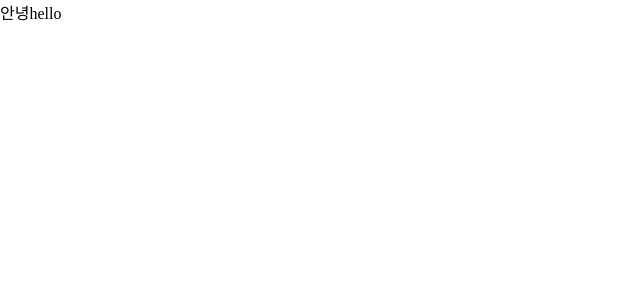
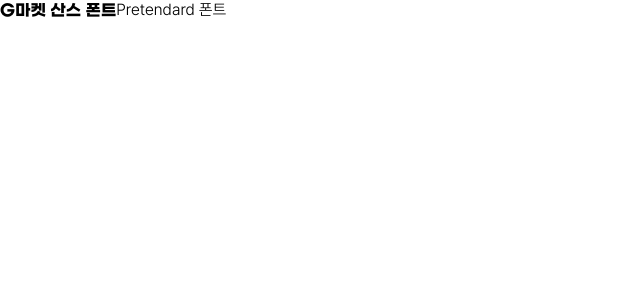
Before and after one commit to UMC-5th-Coumo/Coumo_Web, a React (Create React App) app: page / in a window 1280 px wide. Shown: the top 300 px of the page, without its empty margins (0-640 px from the left). Built offline with nearby package versions, Linux system fonts and the light colour scheme.

Commit message:
[Setting/#3]: 폰트 설정 수정, 컬러 변수 정의

```diff
--- a/package.json
+++ b/package.json
@@ -6,7 +6,6 @@
     "@testing-library/jest-dom": "^5.17.0",
     "@testing-library/react": "^13.4.0",
     "@testing-library/user-event": "^13.5.0",
-    "eslint-config-prettier": "^9.1.0",
     "react": "^18.2.0",
     "react-dom": "^18.2.0",
     "react-scripts": "5.0.1",
@@ -39,6 +38,7 @@
   },
   "devDependencies": {
     "eslint": "^8.56.0",
+    "eslint-config-prettier": "^9.1.0",
     "eslint-plugin-jsx-a11y": "^6.8.0",
     "eslint-plugin-prettier": "^5.1.3",
     "eslint-plugin-react": "^7.33.2",
--- a/src/App.js
+++ b/src/App.js
@@ -1,12 +1,14 @@
 import React from 'react';
-import GlobalStyle from './styled/GlobalStyle';
+import GlobalStyle from './styles/GlobalStyle';
 
 function App() {
   return (
     <div>
       <GlobalStyle />
-      <span>안녕</span>
-      <span>hello</span>
+      <span style={{ fontFamily: 'GmarketSans', fontWeight: 'bold' }}>
+        G마켓 산스 폰트
+      </span>
+      <span style={{ fontWeight: '300' }}>Pretendard 폰트</span>
     </div>
   );
 }
--- a/src/styled/GlobalStyle.js
+++ b/src/styles/GlobalStyle.js
@@ -1,4 +1,5 @@
 import { createGlobalStyle } from 'styled-components';
+import '../assets/font/Font.css';
 
 const GlobalStyle = createGlobalStyle`
   body {
```
Also changed, not shown: src/styles/theme.js (added, +10 -0 lines), 2 other files (tests, documents, lock files or other folders).
